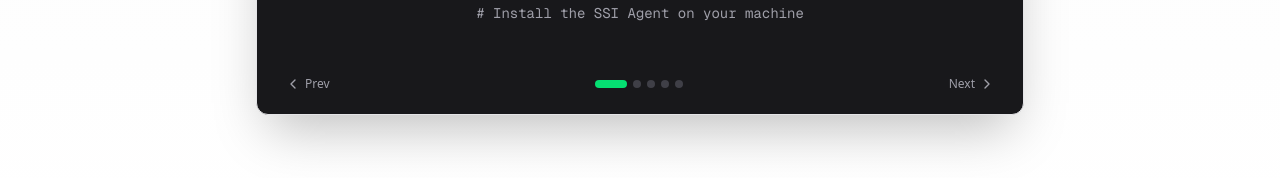
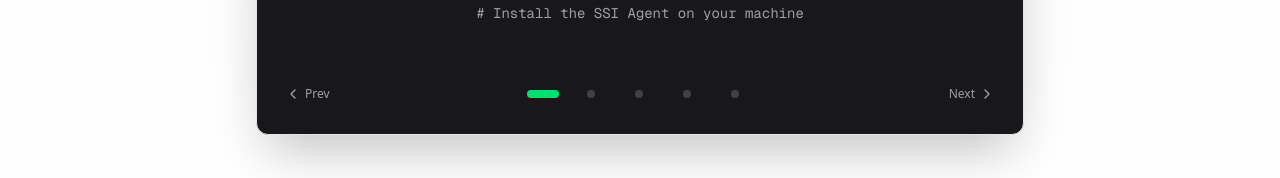
Before and after one commit to RemiZlatinis/ssi-site, a Next.js app: page / in a window 1280 px wide. Shown: the part 774-952 px from the top of the page. Built offline with nearby package versions, Linux system fonts and the light colour scheme; no server answers; a web font is replaced by a local one.

Commit message:
fix(a11y): enlarge terminal progress dots to 48px touch targets

```diff
--- a/components/home/TypewriterHero.tsx
+++ b/components/home/TypewriterHero.tsx
@@ -177,7 +177,7 @@ export function TypewriterHero() {
         </div>
 
         {/* Navigation Controls */}
-        <div className="flex items-center justify-between px-4 pb-4">
+        <div className="flex flex-wrap items-center justify-between px-4 pb-4">
           {/* Previous Button (Desktop) */}
           <button
             onClick={goToPrevious}
@@ -189,18 +189,22 @@ export function TypewriterHero() {
           </button>
 
           {/* Progress Indicators */}
-          <div className="flex gap-1.5 sm:mx-auto">
+          <div className="flex mx-auto">
             {commands.map((_, index) => (
               <button
                 key={index}
                 onClick={() => goToCommand(index)}
-                className={`h-2 rounded-full transition-all duration-300 cursor-pointer ${
-                  index === currentCommandIndex
-                    ? "w-8 bg-green-400"
-                    : "w-2 bg-zinc-700 hover:bg-zinc-600"
-                }`}
+                className="group flex h-12 w-12 items-center justify-center cursor-pointer"
                 aria-label={`Go to command ${index + 1}`}
-              />
+              >
+                <span
+                  className={`h-2 rounded-full transition-all duration-300 ${
+                    index === currentCommandIndex
+                      ? "w-8 bg-green-400"
+                      : "w-2 bg-zinc-700 group-hover:bg-zinc-600"
+                  }`}
+                />
+              </button>
             ))}
           </div>
 
@@ -215,7 +219,7 @@ export function TypewriterHero() {
           </button>
 
           {/* Mobile: Swipe hint */}
-          <div className="sm:hidden text-xs text-zinc-400 font-mono">
+          <div className="sm:hidden w-full text-center text-xs text-zinc-400 font-mono pt-1">
             Swipe to navigate
           </div>
         </div>
```
